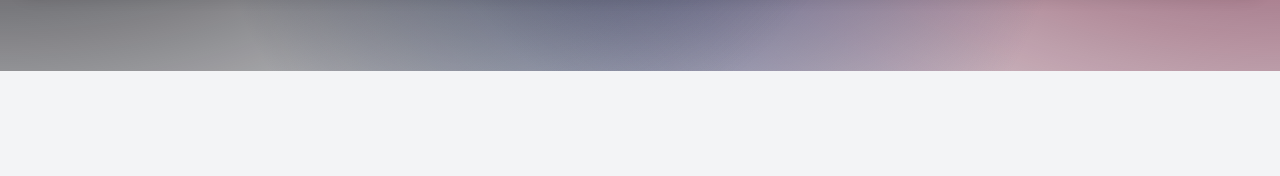
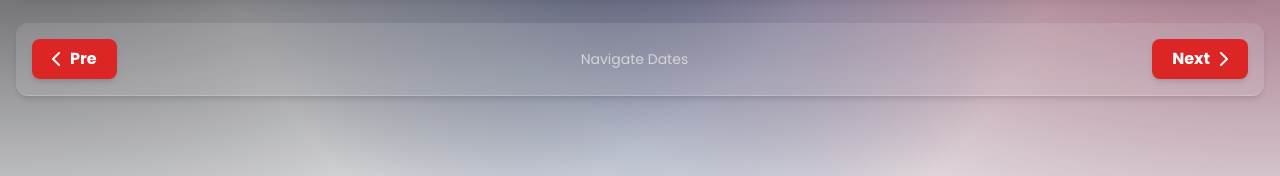
Before and after one commit to sky247ed/Daily-Current-Affairs-, a plain HTML site: page index.html in a window 1280 px wide. Shown: the part 1052-1228 px from the top of the page. Before the commit the page ends 1123 px from the top, so only its background shows below. Drawn offline with nearby package versions, Linux system fonts and the light colour scheme.

Commit message:
Update index.html

```diff
--- a/index.html
+++ b/index.html
@@ -369,6 +369,28 @@
             <p class="text-blue-100 text-xs mt-4">💡 Your one-stop hub for Daily Updates, Quizzes & Smart Learning! 📚🔥</p>
         </div>
     </div>
+     <!-- Page Navigation (Next/Pre) -->
+    <div class="container mx-auto px-4 pb-8">
+        <div class="flex justify-between items-center glass-header rounded-xl p-4 shadow-md">
+
+            <!-- PREVIOUS BUTTON -->
+            <!-- Link edit karein: href="previous-date.html" -->
+            <a href="#" class="flex items-center gap-2 bg-red-600 hover:bg-red-700 text-white px-5 py-2 rounded-lg font-bold transition-all shadow-md group">
+                <i class="fas fa-chevron-left group-hover:-translate-x-1 transition-transform"></i>
+                <span>Pre</span>
+            </a>
+
+            <span class="text-white/60 font-medium text-sm">Navigate Dates</span>
+
+            <!-- NEXT BUTTON -->
+            <!-- Link edit karein: href="next-date.html" -->
+            <a href="#" class="flex items-center gap-2 bg-red-600 hover:bg-red-700 text-white px-5 py-2 rounded-lg font-bold transition-all shadow-md group">
+                <span>Next</span>
+                <i class="fas fa-chevron-right group-hover:translate-x-1 transition-transform"></i>
+            </a>
+
+        </div>
+    </div>
 
 </body>
 </html>
```
